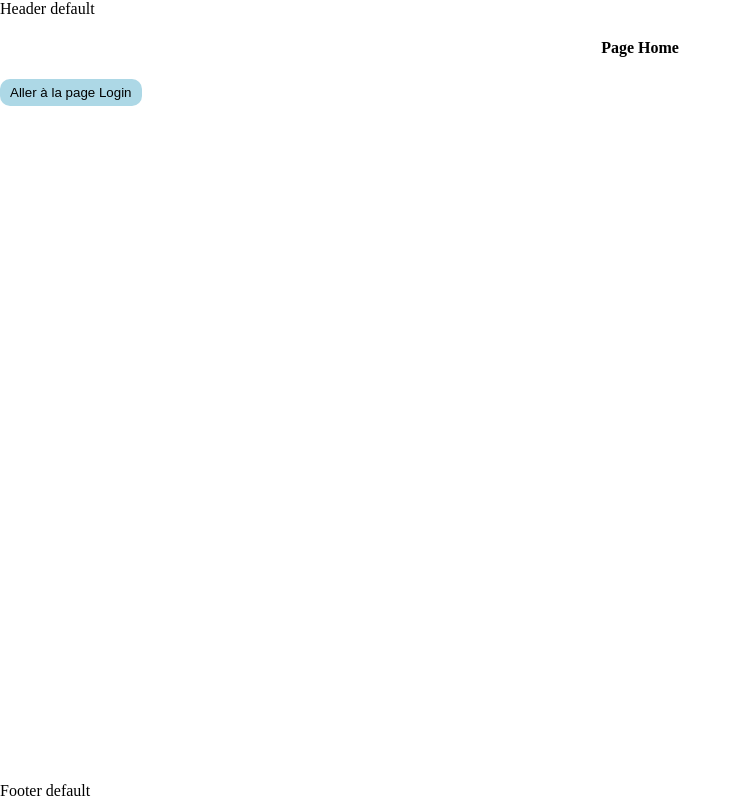
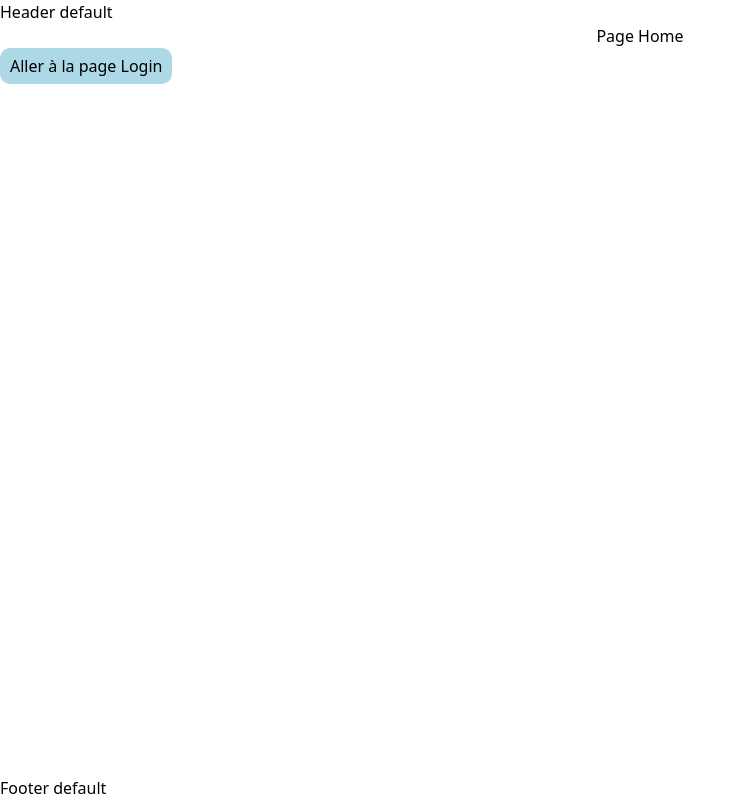
Before and after one commit to GigikerJD/redskills, a Vue app in the folder frontend/: page / in a window 1280 px wide. Shown: the whole page, without its empty margins (0-746 px from the left). Built offline with nearby package versions, Linux system fonts and the light colour scheme; what @tanstack/vue-query would draw is missing.

Commit message:
ajout tailwindcss

```diff
--- a/frontend/package.json
+++ b/frontend/package.json
@@ -9,9 +9,11 @@
     "preview": "vite preview"
   },
   "dependencies": {
+    "@tailwindcss/vite": "^4.1.17",
     "@tanstack/vue-query": "^5.92.0",
     "axios": "^1.13.2",
     "pinia": "^3.0.4",
+    "tailwindcss": "^4.1.17",
     "universal-cookie": "^8.0.1",
     "vue": "^3.5.24",
     "vue-router": "^4.6.3"
--- a/frontend/src/style.css
+++ b/frontend/src/style.css
@@ -1,3 +1,5 @@
+@import "tailwindcss";
+
 body {
   margin: 0;
   padding: 0;
--- a/frontend/vite.config.ts
+++ b/frontend/vite.config.ts
@@ -1,7 +1,8 @@
 import { defineConfig } from 'vite'
 import vue from '@vitejs/plugin-vue'
+import tailwindcss from '@tailwindcss/vite'
 
 // https://vite.dev/config/
 export default defineConfig({
-  plugins: [vue()],
+  plugins: [vue(), tailwindcss()],
 })
```
Also changed, not shown: 1 other file (tests, documents, lock files or other folders).
